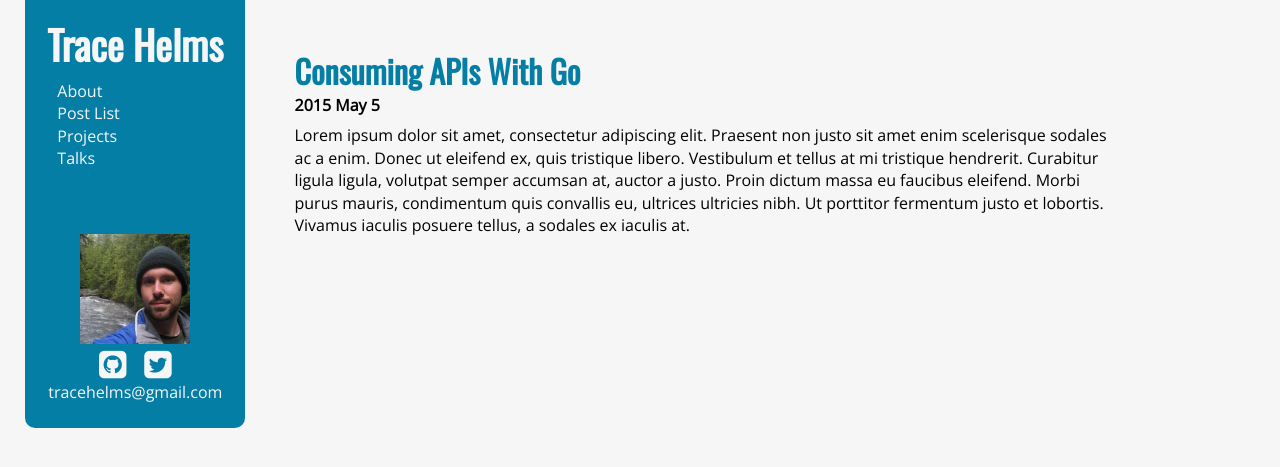
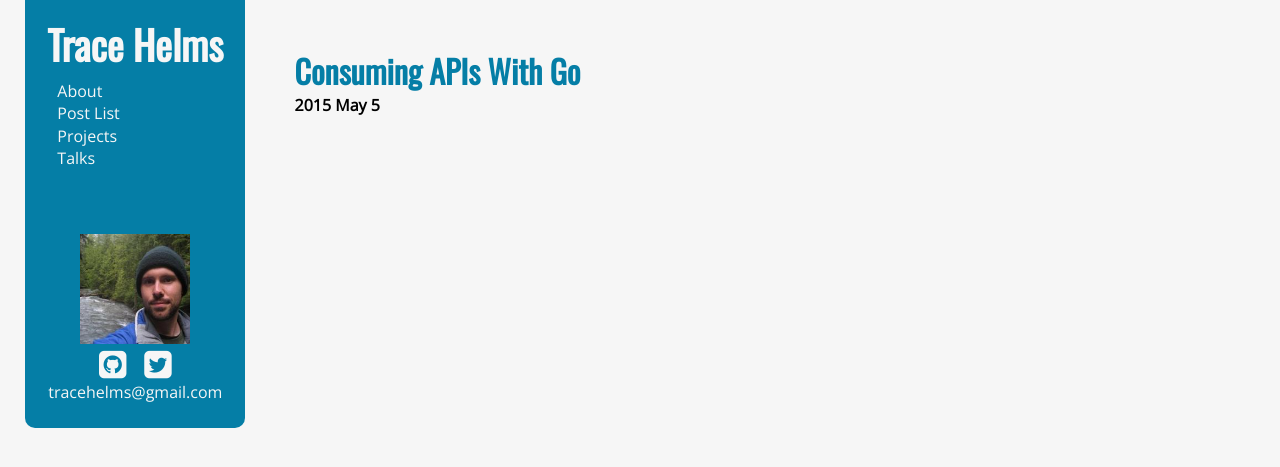
Before and after one commit to tracehelms/tracehelms.github.io, a Jekyll site: the page built from talks.html, in a window 1280 px wide. Shown: the top 467 px of the page. Built offline with Jekyll 4.4.1, drawn with Linux system fonts in a browser that asks for light colours; nearby versions of some CDN libraries; Markdown is read by kramdown in place of the engine named in the settings.

Commit message:
remove lorem text in talk

```diff
--- a/talks.html
+++ b/talks.html
@@ -7,8 +7,5 @@ title: Talks
   <div class="post-listing">
     <h1 class="post-title"><a href="https://tracehelms.github.io/talk_consuming_apis_with_go" target="_blank">Consuming APIs With Go</a></h1>
     <p class="post-date">2015 May 5</p>
-    <p>
-      Lorem ipsum dolor sit amet, consectetur adipiscing elit. Praesent non justo sit amet enim scelerisque sodales ac a enim. Donec ut eleifend ex, quis tristique libero. Vestibulum et tellus at mi tristique hendrerit. Curabitur ligula ligula, volutpat semper accumsan at, auctor a justo. Proin dictum massa eu faucibus eleifend. Morbi purus mauris, condimentum quis convallis eu, ultrices ultricies nibh. Ut porttitor fermentum justo et lobortis. Vivamus iaculis posuere tellus, a sodales ex iaculis at.
-    </p>
   </div>
 </section>
```
